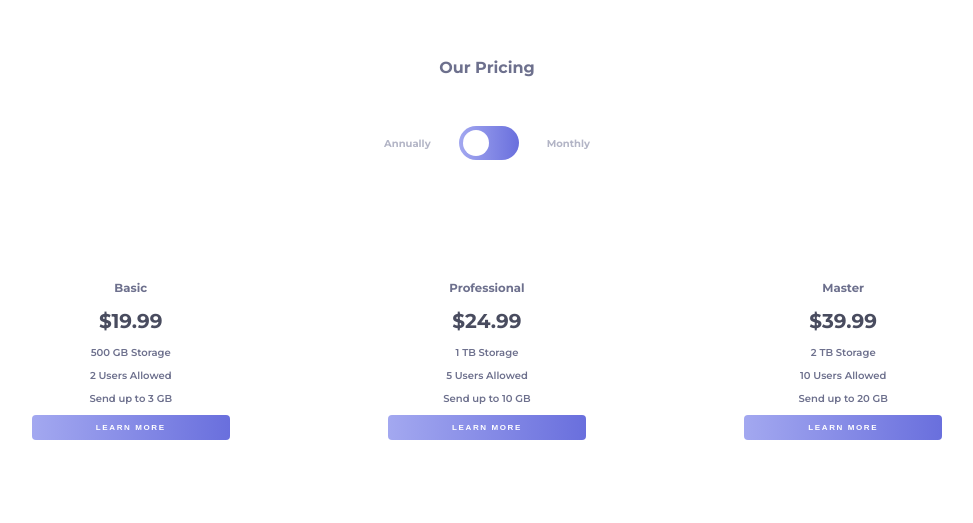
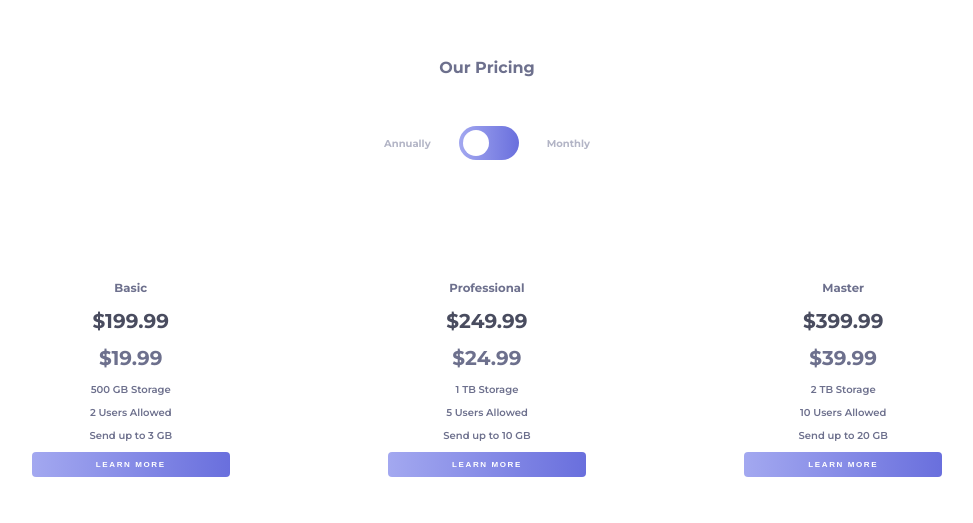
Before and after one commit to ChristalBell/pricing-component, a plain HTML site: page index.html in a window 1280 px wide. Shown: the part 219-742 px from the top of the page, without its empty margins (153-1126 px from the left). Drawn offline with Linux system fonts and the light colour scheme.

Commit message:
still working on js for mo v yr price

```diff
--- a/index.html
+++ b/index.html
@@ -28,7 +28,8 @@
       <div class="boxes">
         <div class="zoom" id="left-container">
           <h3>Basic</h3>
-          <h1 class="price">$19.99</h1>
+          <h1 class="price">$199.99</h1>
+          <h1 class="moprice">$19.99</h1>
           <p class="storage">500 GB Storage</p>
           <p class="users">2 Users Allowed</p>
           <p class="send">Send up to 3 GB</p>
@@ -36,7 +37,8 @@
         </div>
         <div class="zoom" id="middle-container">
           <h3>Professional</h3>
-          <h1 class="price">$24.99</h1>
+          <h1 class="price">$249.99</h1>
+          <h1 class="moprice">$24.99</h1>
           <p class="storage">1 TB Storage</p>
           <p class="users">5 Users Allowed</p>
           <p class="send">Send up to 10 GB</p>
@@ -44,7 +46,8 @@
         </div>
         <div class="zoom" id="right-container">
           <h3>Master</h3>
-          <h1 class="price">$39.99</h1>
+          <h1 class="price">$399.99</h1>
+          <h1 class="moprice">$39.99</h1>
           <p class="storage">2 TB Storage</p>
           <p class="users">10 Users Allowed</p>
           <p class="send">Send up to 20 GB</p>
--- a/styles.css
+++ b/styles.css
@@ -135,3 +135,7 @@ body{
       color: white;
       transform: scale(1.1);
   }
+
+  /* .moprice{
+    visibility: hidden;
+  } */
```
Also changed, not shown: app.js (+12 -5 lines).
